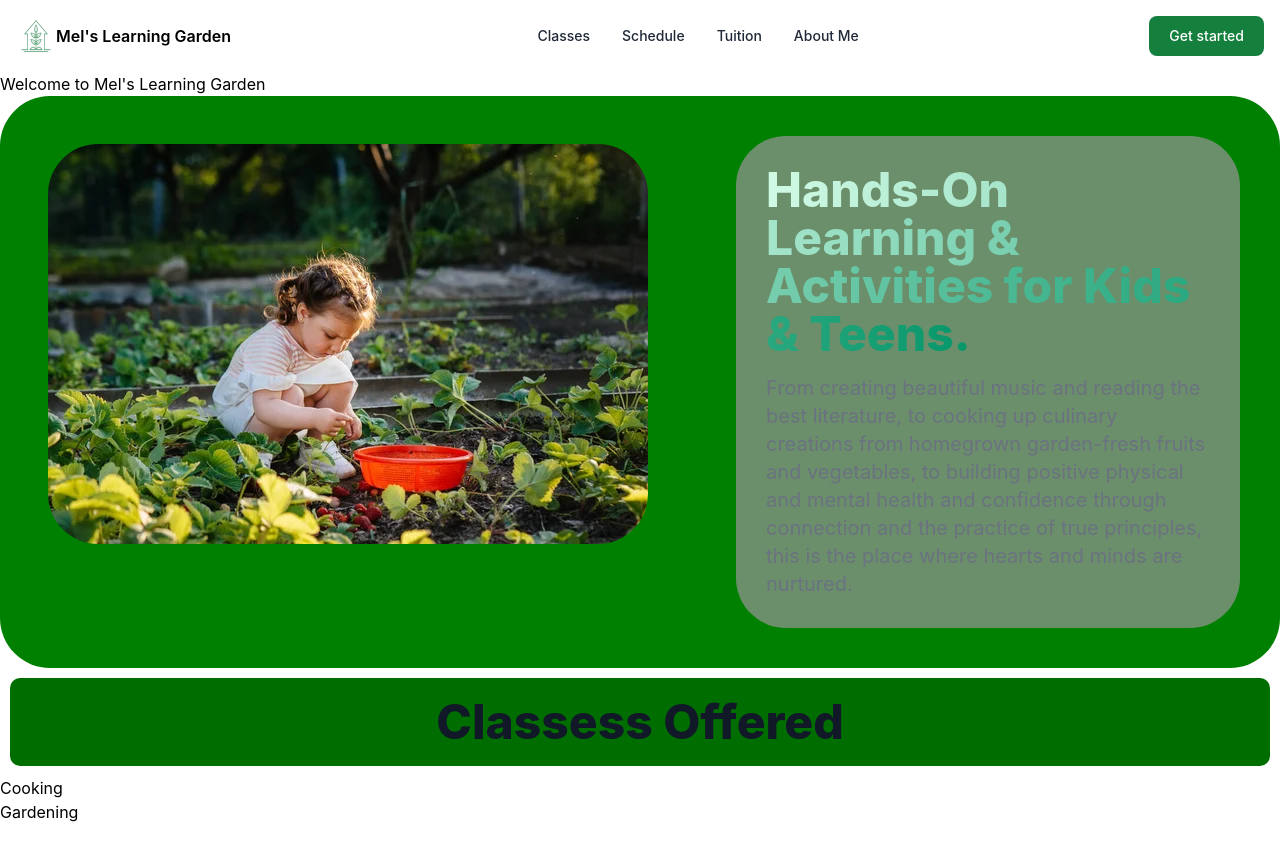
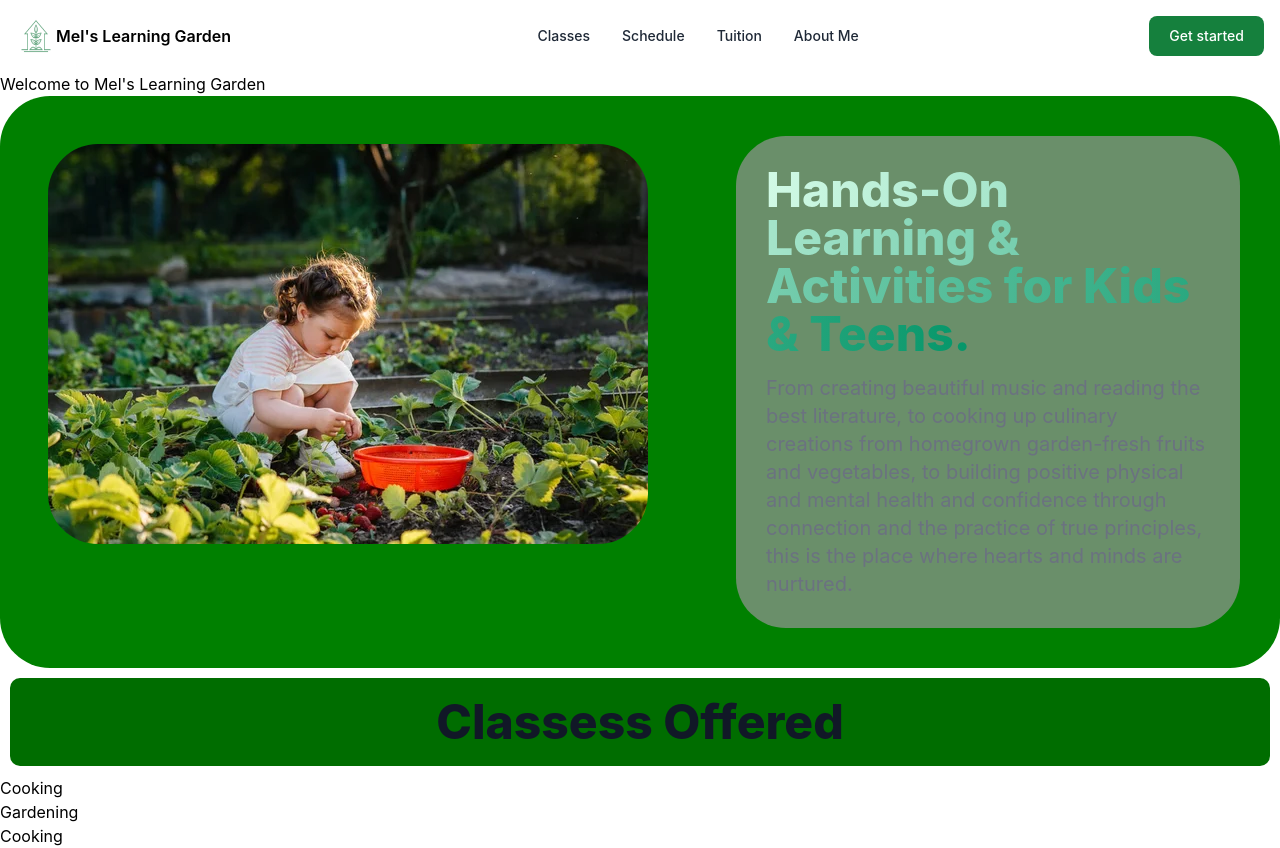
Before and after one commit to Shazammon/melslearninggarden, a React (Create React App) app: page / in a window 1280 px wide. Before the commit the page ends 824 px from the top, so only its background shows below. Built offline with nearby package versions, Linux system fonts and the light colour scheme.

Commit message:
updated ClassSmall component to ensure data renders onto home Page

```diff
--- a/src/components/comps/ClassSmall.jsx
+++ b/src/components/comps/ClassSmall.jsx
@@ -16,7 +16,7 @@ export default function ClassSmall() {
 
     return (
         <>
-            <div>{classData.name}</div>
+            <div>{classData[0].name}</div>
         </>
     )
 }
```
